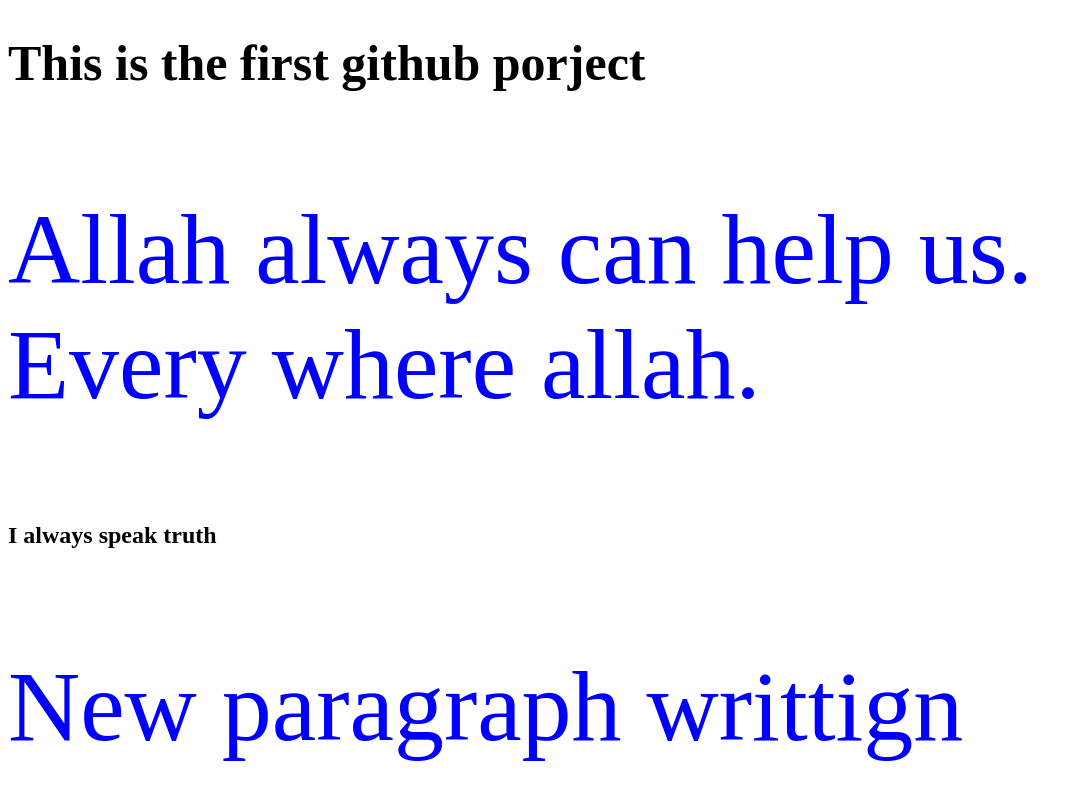
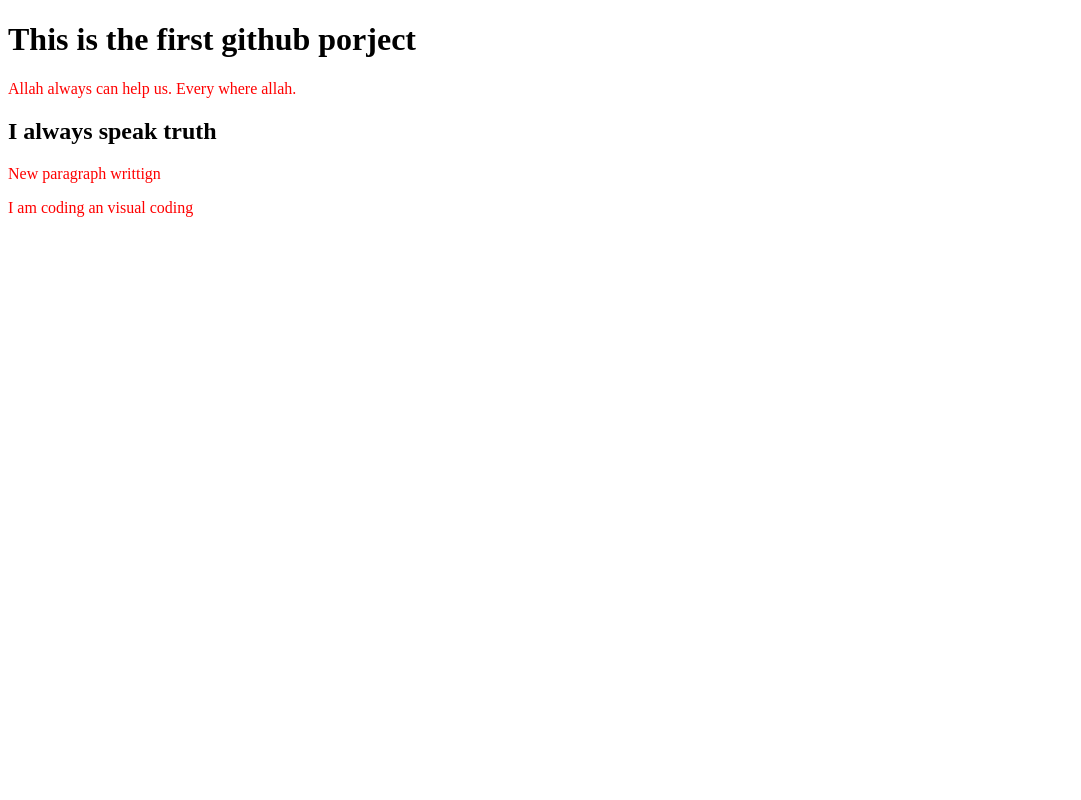
Before and after one commit to Rubel2022/my-second-repo, a plain HTML site: page index.html in a window 1280 px wide. Shown: the top 800 px of the page, without its empty margins (0-1081 px from the left). Drawn offline with Linux system fonts and the light colour scheme.

Commit message:
add style

```diff
--- a/style.css
+++ b/style.css
@@ -1,9 +1,3 @@
 p{
-    color: blue;
-    font-size: 100px;
-
+    color:red;
 }
-h1{
-    font-weight: bold;
-    font-size: 50px;
-}
```
